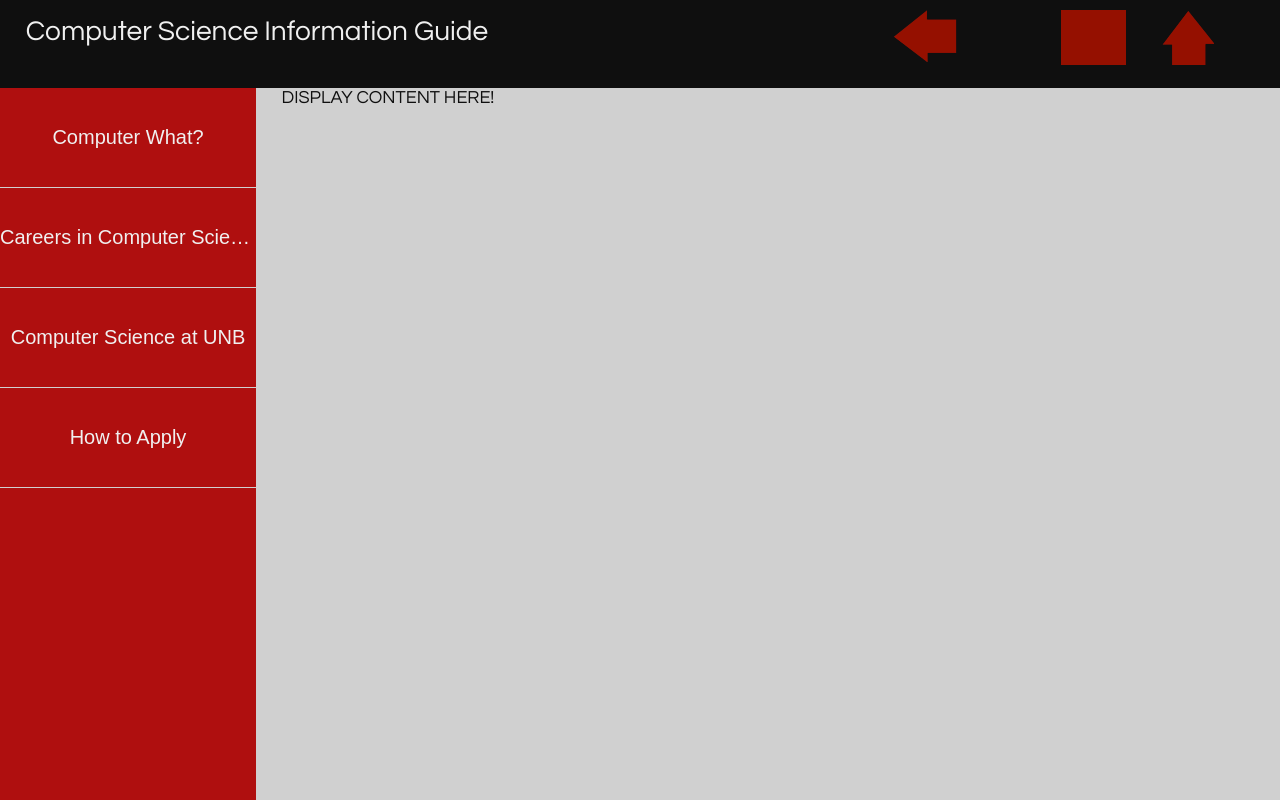
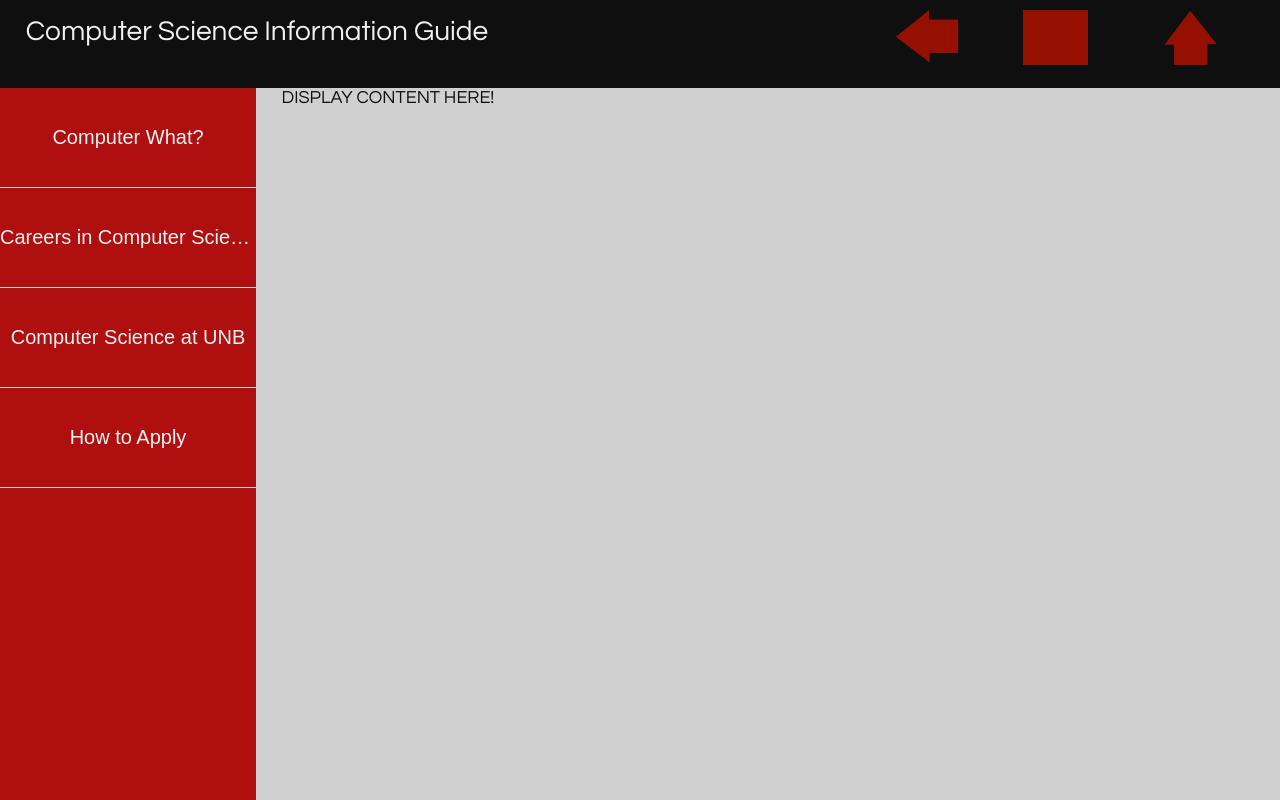
Before and after one commit to elliotcoy/CSKiosk, a plain HTML site: page index.html in a window 1280 px wide. Drawn offline with nearby package versions, Linux system fonts and the light colour scheme.

Commit message:
Fixed Margins on Top Bar Buttons

```diff
--- a/slideShow.js
+++ b/slideShow.js
@@ -25,7 +25,7 @@ function expandSlideShow() {
     else{
         $("#slideShow").animate({
             top: '10px',
-            right: '12%',
+            right: '15%',
             width: '65px',
             height: '55px'
         });
--- a/styles.css
+++ b/styles.css
@@ -55,55 +55,50 @@ h2{
 .backBtn {
     background: URL(img/back.png);
     top: 10px;
-    right: 22%;
+    right: 25%;
     width: 65px;
     height: 52px;
     border: 0px;
-    margin-right: 40px;
     position: absolute;
 }
 
 .backBtn:active {
     background: URL(img/backActive.png);
     top: 10px;
-    right: 22%;
+    right: 25%;
     width: 65px;
     height: 52px;
     border: 0px;
-    margin-right: 40px;
     position: absolute;
 }
 
 .homeBtn {
     background: URL(img/home.png);
     top: 10px;
-    right: 2%;
+    right: 5%;
     width: 52px;
     height: 55px;
     border: 0px;
-    margin-right: 40px;
     position: absolute;
 }
 
 .homeBtn:active {
     background: URL(img/homeActive.png);
     top: 10px;
-    right: 2%;
+    right: 5%;
     width: 52px;
     height: 55px;
     border: 0px;
-    margin-right: 40px;
     position: absolute;
 }
 
 .slideBtn {
     background: URL(img/slide.png);
     top: 10px;
-    right: 12%;
+    right: 15%;
     width: 65px;
     height: 55px;
     border: 0px;
-    margin: 0px;
     position: absolute;
     z-index: 10;
 }
```
